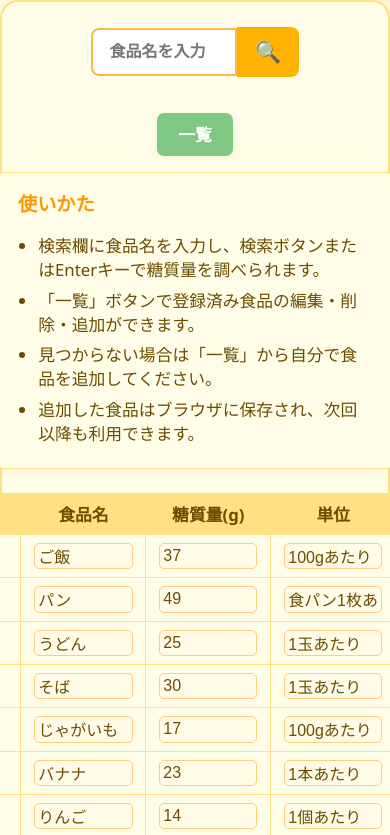
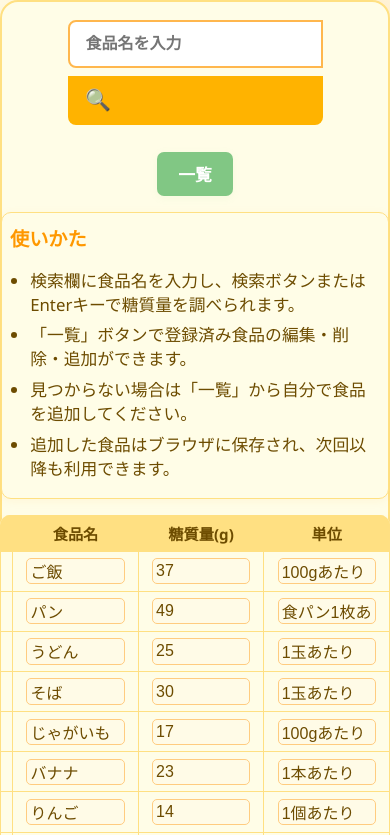
Before and after one commit to takemin05/food-carb-search, a plain HTML site: page index.html in a window 390 px wide. Both pictures are taken after a click on the button "一覧". Shown: the top 835 px of the page. Drawn offline with Linux system fonts and the light colour scheme.

Commit message:
サイトスタイルの変更

```diff
--- a/styles/style.css
+++ b/styles/style.css
@@ -269,3 +269,57 @@ button:hover {
         font-size: 0.95rem;
     }
 }
+
+/* 追加・修正：スマホ横画面でもテーブル等が画面内に収まるようにする */
+
+@media (max-width: 600px) {
+    .container {
+        padding: 0.5rem;
+        min-width: 0;
+        width: 100vw;
+        box-sizing: border-box;
+    }
+    .search-box {
+        flex-direction: column;
+        align-items: stretch;
+        width: 100%;
+    }
+    #food-search {
+        width: 100%;
+        min-width: 0;
+        box-sizing: border-box;
+        margin-bottom: 0.5rem;
+    }
+    #submit {
+        width: 100%;
+        border-radius: 0 0 8px 8px;
+    }
+    .bottom-buttons {
+        flex-direction: column;
+        gap: 0.5rem;
+        width: 100%;
+    }
+    #food-table-area {
+        width: 100vw;
+        min-width: 0;
+        overflow-x: auto;
+        padding: 0;
+        margin: 1rem 0 0 0;
+        box-sizing: border-box;
+    }
+    .food-table {
+        min-width: 320px;
+        width: 100%;
+        font-size: 0.95rem;
+        box-sizing: border-box;
+    }
+    .food-table th, .food-table td {
+        padding: 0.4rem 0.3rem;
+        font-size: 0.95rem;
+        word-break: break-all;
+    }
+    .howto-area {
+        padding: 0.7rem 0.5rem;
+        font-size: 0.95rem;
+    }
+}
```
